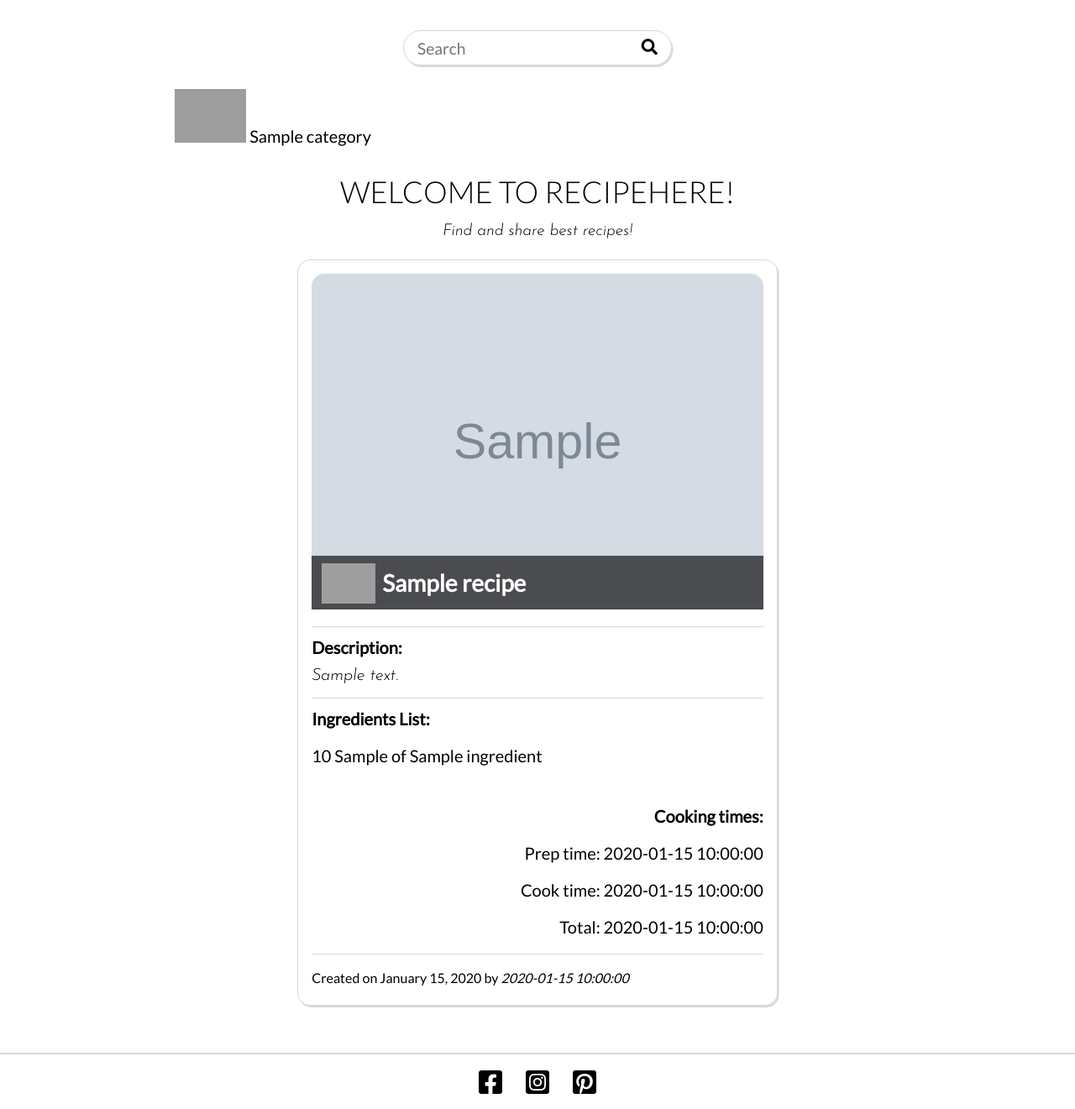
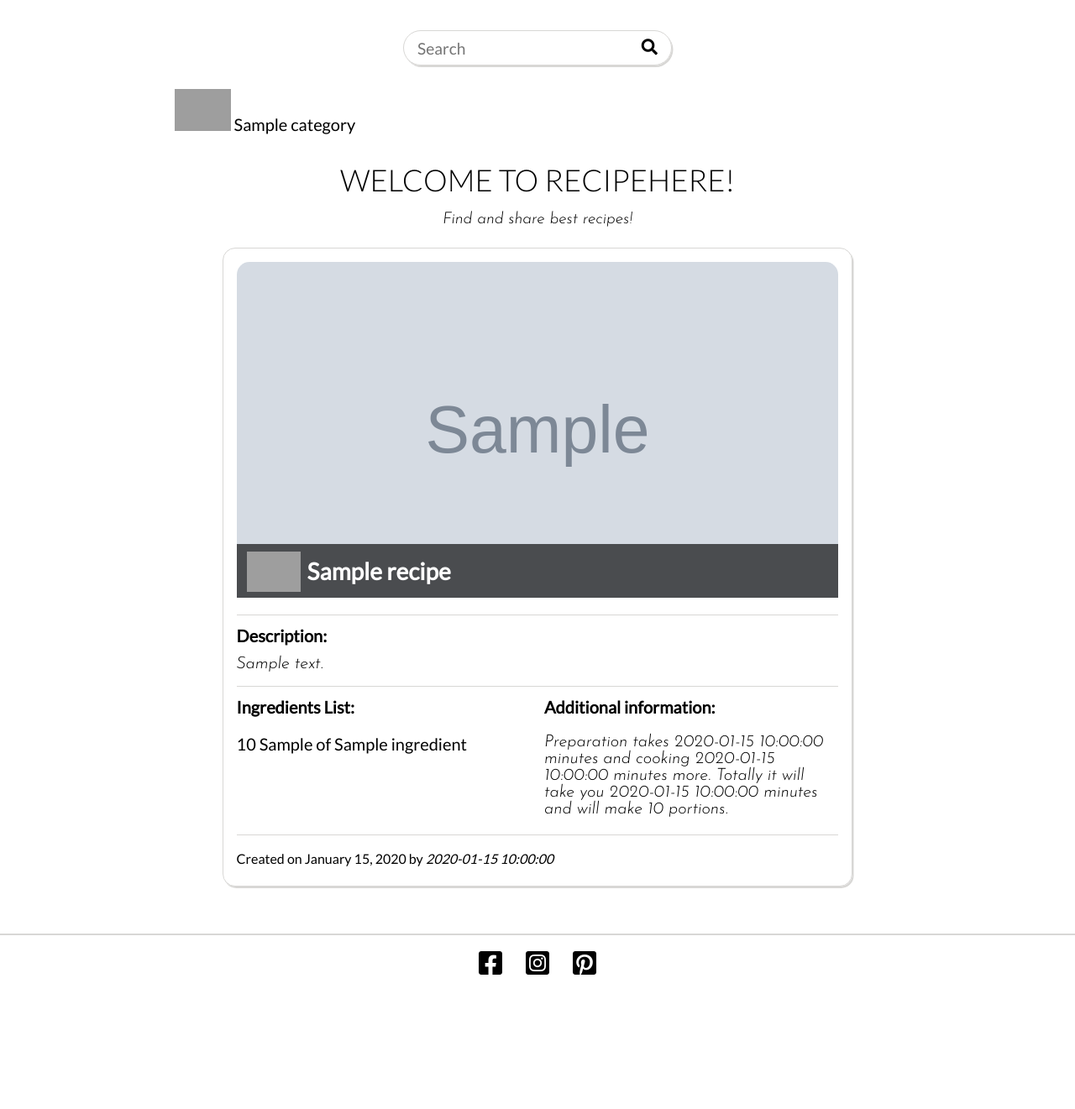
Before and after one commit to pjotrs-osnovskis/recipe-app-ms3-po, a Flask app: page / in a window 1280 px wide. Shown: the part 66-1387 px from the top of the page at 84% size. After the commit the page ends 1227 px from the top, so only its background shows below. Run offline with Flask 2, Linux system fonts and the light colour scheme; grey boxes marked "Sample" are stand-in pictures; a database or web service that is not in the repository returns one stand-in record (values such as "Sample title"); some libraries are stand-ins or nearby versions; grey boxes are pictures that could not be loaded.

Commit message:
Updated cooking times section to additional information on home, search_results and profile.html

```diff
--- a/static/css/styles.css
+++ b/static/css/styles.css
@@ -233,7 +241,7 @@ button:hover{
 }
 
 .categories-card img {
-    height: 64px;
+    height: 50px;
 }
 
 .categories-card input {
@@ -327,7 +335,7 @@ button:hover{
     padding: 1rem;
     list-style: none;
     margin: 1.5rem auto;
-    width: 60%;
+    width: 80%;
 }
 
 /* Recipe card head */
@@ -438,10 +446,12 @@ https://css-tricks.com/look-ma-no-media-queries-responsive-layouts-using-css-gri
     font-size: 1.25rem;
 }
 
-.cooking-time{
-    text-align: end;
+.cooking-time p{
+    font-family: var(--Josefin);
+    font-size: 1.25rem;
 }
 
+/* Recipe Card Footer */
 .card-footer{
     display: flex;
     line-height: 2rem;
--- a/static/js/scripts.js
+++ b/static/js/scripts.js
@@ -61,7 +61,63 @@ $(function () {
         Adding extra input fields for more ingredients with Remove button
         if added too many or ingredient is no longer needed.
     */
+
     $("#addIngredient").click(function (e) {
+        e.preventDefault();
+        $("#ingredient_item").prepend(
+        `
+        <!-- Add ingredient item -->
+        <div class="row" id="ingredient_item" name="ingredient_item">
+            <!-- Add Ingredient name -->
+            <div class="col-50">
+                <label for="ingredient_name">Ingredient:</label>
+                <input name="ingredient_name" id="ingredient_name" list="ingredients_list" type="text" required>
+                <datalist id="ingredients_list">
+                    {% for ingredient in ingredients %}
+                    <option></option>
+                    {% endfor %}
+                </datalist>
+            </div>
+            <!-- Add ingredient quantity -->
+            <div class="col-50 ing-units">
+                <div class="col-40 ">
+                    <label for="ingredient_qty">Quantity:</label>
+                    <select name="ingredient_qty" id="ingredient_qty" required>
+                        <option value="¼">¼</option>
+                        <option value="½">½</option>
+                        <option value="¾">¾</option>
+                        <option value="1">1</option>
+                        <option value="2">2</option>
+                        <option value="3">3</option>
+                        <option value="4">4</option>
+                        <option value="5">5</option>
+                        <option value="6">6</option>
+                        <option value="7">7</option>
+                        <option value="8">8</option>
+                        <option value="9">9</option>
+                        <option value="10">10</option>
+                    </select>
+                </div>
+                <!-- Add ingredient unit -->
+                <div class="col-40">
+                    <label for="ingredient_unit">Unit:</label>
+                    <!-- Not required as sometimes you don't need a unit -->
+                    <input name="ingredient_unit" id="ingredient_unit" type="text">
+                </div>
+                <!-- Remove ingredient line button -->
+                <div class="col-10">
+                    <label class="no-text" for="remButton">a</label>
+                    <button class="delete-itm-btn" id="remButton" onclick="remove(this);">
+                        <i class="far fa-times-circle"></i>
+                    </button>
+                </div>
+            </div>
+        </div>
+        `);
+    });
+});
+$(function () {
+    $("#editIngredient").click(function (e) {
         e.preventDefault();
         $("#ingredient_item").append(
         `
@@ -81,18 +137,33 @@ $(function () {
             <div class="col-50 ing-units">
                 <div class="col-40 ">
                     <label for="ingredient_qty">Quantity:</label>
-                    <input name="ingredient_qty" id="ingredient_qty" type="number" step="0.01" required>
+                    <select name="ingredient_qty" id="ingredient_qty" required>
+                        <option value="¼">¼</option>
+                        <option value="½">½</option>
+                        <option value="¾">¾</option>
+                        <option value="1">1</option>
+                        <option value="2">2</option>
+                        <option value="3">3</option>
+                        <option value="4">4</option>
+                        <option value="5">5</option>
+                        <option value="6">6</option>
+                        <option value="7">7</option>
+                        <option value="8">8</option>
+                        <option value="9">9</option>
+                        <option value="10">10</option>
+                    </select>
                 </div>
                 <!-- Add ingredient unit -->
                 <div class="col-40">
                     <label for="ingredient_unit">Unit:</label>
-                    <input name="ingredient_unit" id="ingredient_unit" type="text" required>
+                    <!-- Not required as sometimes you don't need a unit -->
+                    <input name="ingredient_unit" id="ingredient_unit" type="text">
                 </div>
                 <!-- Remove ingredient line button -->
                 <div class="col-10">
                     <label class="no-text" for="remButton">a</label>
                     <button class="delete-itm-btn" id="remButton" onclick="remove(this);">
-                    <i class="far fa-times-circle"></i>
+                        <i class="far fa-times-circle"></i>
                     </button>
                 </div>
             </div>
--- a/templates/add_recipe.html
+++ b/templates/add_recipe.html
@@ -51,7 +51,6 @@
         </div>
         <!-- Place for ingredients list that is being created with Add Ingredient button -->
         <div id="ingredient_item">
-
             <!-- Add ingredient item -->
             <div class="row" id="ingredient_item" name="ingredient_item">
                 <!-- Add Ingredient name -->
@@ -101,8 +100,11 @@
             </div>
         </div>
         <!-- Create Recipe Button -->
-        <div class="row">
+        <div class="row form-buttons">
+            <div class="col-full">
+                <button class="button delete-recipe-btn" onclick="goBack()">Cancel</button>
                 <button class="button create-button" type="submit">Create Recipe</button>
+            </div>
         </div>
     </form>
 </div>
--- a/templates/home.html
+++ b/templates/home.html
@@ -65,25 +65,16 @@
                                 <p>{{ i.ingredient_qty }} {{ i.ingredient_unit }} of {{ i.ingredient_name }}</p>
                             </li>
                             {% endfor %}
-
                         </ul>
                     </li>
+                    {% for i in recipe.cooking_time %}
                     <li class="cooking-time">
-                        <h5>Cooking times:</h5>
-                        <ul>
-                            {% for i in recipe.cooking_time %}
-                            <li>
-                                <p>Prep time: {{ i.prep_time }}</p>
-                            </li>
-                            <li>
-                                <p>Cook time: {{ i.cook_time }}</p>
-                            </li>
-                            <li>
-                                <p>Total: {{ i.total_time }}</p>
-                            </li>
-                            {% endfor %}
-                        </ul>
+                        <h5>Additional information:</h5>
+                        <p>Preparation takes {{ i.prep_time }} minutes and cooking
+                        {{ i.cook_time }} minutes more. Totally it will take you {{ i.total_time }}
+                        minutes and will make {{ i.serves }} portions.</p>
                     </li>
+                    {% endfor %}
                 </ul>
             </div>
         </div>
```
Also changed, not shown: other parts of static/css/styles.css (+29 -22 lines), templates/edit_recipe.html (+9 -5 lines), templates/profile.html (+7 -15 lines), templates/search_results.html (+6 -14 lines). Lines whose indentation alone changed are shown as unchanged.
